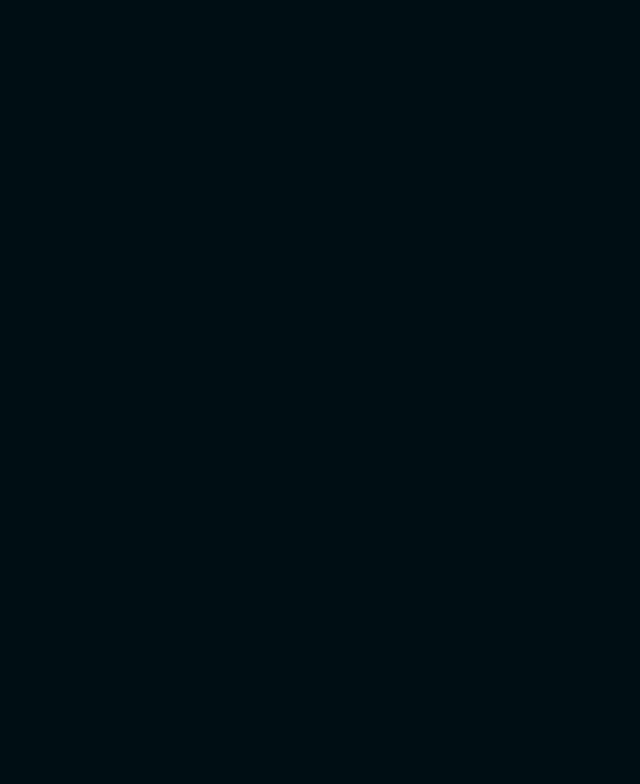
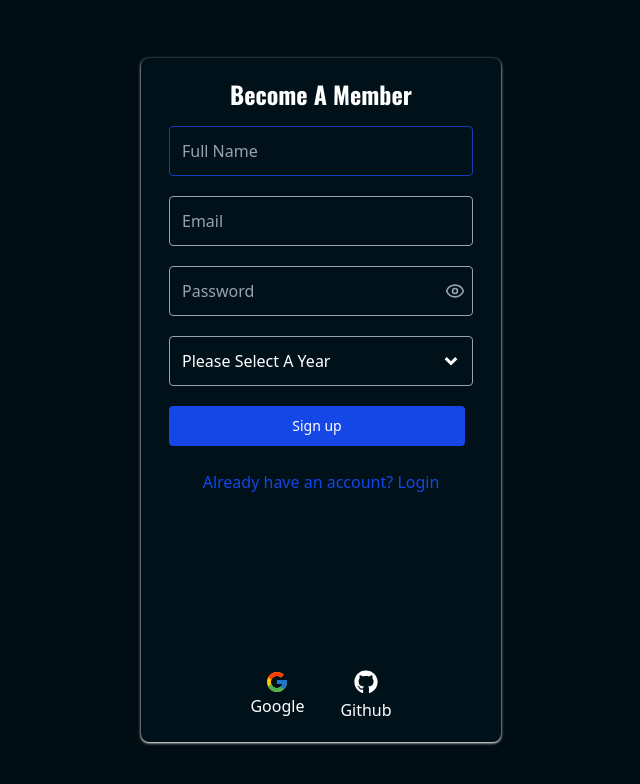
Before and after one commit to zunaiddev/Attendance-system, a React (Vite) app: page /auth/signup in a window 1280 px wide. Shown: the top 784 px of the page, without its empty margins (319-959 px from the left). Built offline with nearby package versions, Linux system fonts and the light colour scheme.

Commit message:
Creating Signup Page

```diff
--- a/src/App.jsx
+++ b/src/App.jsx
@@ -1,8 +1,10 @@
-import AuthLayout from "./layout/AuthLayout.jsx";
-import SignupPage from "./pages/SignupPage.jsx";
+import {RouterProvider} from "react-router-dom";
+import router from "./routes/AppRoutes.jsx";
 
 function App() {
-    return <AuthLayout><SignupPage></SignupPage></AuthLayout>;
+    return (
+        <RouterProvider router={router}/>
+    );
 }
 
 export default App
--- a/src/components/Signup.jsx
+++ b/src/components/Auth/SignupForm.jsx
@@ -1,34 +1,55 @@
-import InputField from "./common/InputField.jsx";
-import LinkField from "./common/LinkField.jsx";
-import Button from "./common/Button.jsx";
-import {FaGithub} from "react-icons/fa";
-import {FcGoogle} from "react-icons/fc";
+import InputField from "../UI/InputField.jsx";
+import Button from "../UI/Button.jsx";
 import {useForm} from "react-hook-form";
+import SelectField from "../UI/SelectField.jsx";
 
-function Signup() {
+function SignupForm() {
     const {
         register,
         handleSubmit,
         formState: {errors, isSubmitting},
     } = useForm();
 
+    const allCourses = [
+        // 🔧 Technical / IT
+        "BCA", "B.Tech", "B.E", "B.Sc CS", "B.Sc IT", "MCA", "M.Tech", "M.Sc CS", "PGDCA",
+
+        // 📚 Arts / Humanities
+        "BA", "MA", "BFA", "MFA", "BSW", "MSW",
+
+        // 🧪 Science
+        "B.Sc", "M.Sc", "B.Sc Physics", "B.Sc Chemistry", "B.Sc Maths", "B.Sc Biology",
+
+        // 💼 Commerce / Management
+        "B.Com", "M.Com", "BBA", "MBA", "BBM", "CA", "CMA", "CS",
+
+        // 🏥 Medical / Health
+        "MBBS", "BDS", "BAMS", "BHMS", "BPT", "B.Sc Nursing", "Pharm D", "B.Pharm", "M.Pharm",
+
+        // ⚖️ Law
+        "LLB", "LLM", "BA LLB", "BBA LLB",
+
+        // 🎨 Design / Media
+        "B.Des", "M.Des", "BMM", "BJMC", "MJMC", "BFD", "Animation", "Graphics Design",
+
+        // ✈️ Others
+        "Hotel Management", "Travel & Tourism", "Mass Communication", "Event Management", "Fine Arts", "Fashion Design"
+    ];
+
+    const years = ["1st", "2nd", "3rd", "4th"];
+
+
     async function onSubmit(data) {
         await new Promise(res => setTimeout(res, 2000));
         console.log(data);
     }
 
-    return (
-        <div
-            className="flex flex-col bg-[var(--bg-color)] py-5 px-7  rounded-lg gap-4 shadow-sm shadow-gray-100 w-90">
-            <div className="flex justify-center">
-                <h1 className="heading">Become A Member</h1>
-            </div>
-            <form onSubmit={handleSubmit(onSubmit)}>
+    return <form onSubmit={handleSubmit(onSubmit)}>
                 <div className="space-y-5">
-                    <InputField type="text" placeholder="Name" autoComplete="name" register={register("name", {
+                    <InputField type="text" placeholder="Full Name" autoComplete="name" register={register("name", {
                         required: "Name is required",
                         pattern: {value: /^[a-zA-Z][a-zA-Z\s'-]{1,49}$/, message: "Invalid Name"},
-                    })} errors={errors.name}/>
+                    })} errors={errors.name} autoFocus={true}/>
                     <InputField type="email" placeholder="Email" autoComplete="email" register={register("email", {
                         required: "Email is required",
                         pattern: {
@@ -36,6 +57,7 @@ function Signup() {
                             message: "Invalid Email"
                         },
                     })} errors={errors.email}/>
+
                     <InputField type="password" placeholder="Password" autoComplete="password"
                                 register={register("password", {
                                     required: "Password is required",
@@ -44,22 +66,13 @@ function Signup() {
                                         message: "Weak Password"
                                     },
                                 })} errors={errors.password}/>
+
+                    <SelectField register={register("course", {
+                        required: "Course is required",
+                    })} list={years} errors={errors.course}/>
                     <Button text="Sign up" isSubmitting={isSubmitting}/>
                 </div>
             </form>
-            <LinkField to="/" text="Home page"/>
-            <div className="flex justify-center gap-9 justify-self-end mt-40">
-                <center className="cursor-pointer">
-                    <FcGoogle className="size-6"/>
-                    <span>Google</span>
-                </center>
-                <center className="cursor-pointer">
-                    <FaGithub className="size-6 mb-1"/>
-                    <span>Github</span>
-                </center>
-            </div>
-        </div>
-    );
 }
 
-export default Signup;
+export default SignupForm;
--- a/src/components/common/InputField.jsx
+++ b/src/components/UI/InputField.jsx
@@ -2,7 +2,15 @@ import PropTypes from 'prop-types';
 import {LuEye, LuEyeOff} from "react-icons/lu";
 import {useState} from "react";
 
-function InputField({label = null, placeholder = "", autoComplete = "", type = "text", register, errors}) {
+function InputField({
+                        label = null,
+                        placeholder = "",
+                        autoComplete = "",
+                        type = "text",
+                        register,
+                        errors,
+                        autoFocus = false
+                    }) {
     const [show, setShow] = useState(false);
 
     function handleShow(){
@@ -15,6 +23,7 @@ function InputField({label = null, placeholder = "", autoComplete = "", type = "
             <div className="relative">
                 <input className={`border w-full rounded-sm py-3 px-3 outline-none border-gray-400
              placeholder:text-gray-400 font-sans ${errors ? "border-red-600" : "focus:border-blue-800"}`}
+                       autoFocus={autoFocus}
                        placeholder={placeholder} autoComplete={autoComplete} type={type === "password" ? (show ? "text" : "password") : type}
                 {...register}/>
                 {type === "password" && (show ?
@@ -37,6 +46,7 @@ InputField.propTypes = {
     type: PropTypes.string,
     register: PropTypes.object.isRequired,
     errors: PropTypes.object.isRequired,
+    autoFocus: PropTypes.bool,
 }
 
 export default InputField;
--- a/src/components/common/LinkField.jsx
+++ b/src/components/UI/LinkField.jsx
@@ -1,11 +1,12 @@
 import PropTypes from "prop-types";
+import {Link} from "react-router-dom";
 
 function LinkField({to, text}) {
     return (
         <div className="w-full flex justify-center">
-            <span className="text-blue-700 hover:text-blue-800 cursor-pointer w-fit">
+            <Link to={to} className="text-blue-700 hover:text-blue-800 cursor-pointer w-fit">
               {text}
-            </span>
+            </Link>
         </div>
     );
 }
--- /dev/null
+++ b/src/components/UI/SelectField.jsx
@@ -0,0 +1,31 @@
+import PropTypes from "prop-types";
+import {RiArrowDropDownLine} from "react-icons/ri";
+
+function SelectField({list, label, register, errors}) {
+    return (
+        <div className="w-full flex flex-col">
+            {label && <label className="text-white font-sans font-semibold">{label}</label>}
+            <div className="relative">
+                <select {...register}
+                        className="w-full border rounded-sm py-3 px-3 outline-none border-gray-400 cursor-pointer appearance-none">
+                    <option value="" disabled selected>Please Select A Year</option>
+                    {list.map((item, index) => <option key={index} value={item}
+                                                       className="bg-transparent">{item}</option>)}
+                </select>
+                <RiArrowDropDownLine
+                    className="pointer-events-none absolute right-1 size-9 top-1/2 transform -translate-y-1/2 "/>
+            </div>
+
+            {errors && <span className="text-[12px] ml-1 text-red-600 mt-1">{errors.message}</span>}
+        </div>
+    );
+}
+
+SelectField.propTypes = {
+    list: PropTypes.array.isRequired,
+    label: PropTypes.string,
+    register: PropTypes.object,
+    errors: PropTypes.object
+}
+
+export default SelectField;
--- a/src/layout/AuthLayout.jsx
+++ b/src/layout/AuthLayout.jsx
@@ -1,10 +1,58 @@
-import {Outlet} from 'react-router-dom';
+import {Outlet, useLocation, useNavigate} from 'react-router-dom';
+import LinkField from "../components/UI/LinkField.jsx";
+import {FcGoogle} from "react-icons/fc";
+import {FaGithub} from "react-icons/fa";
+import {useEffect, useState} from "react";
 
 function AuthLayout() {
+    let location = useLocation();
+    let navigate = useNavigate();
+    const [{header, to, text}, setData] = useState({});
+
+    useEffect(() => {
+        if (location.pathname === "/auth") {
+            navigate("/auth/signup", {replace: true});
+        }
+
+        if (location.pathname === "/auth/signup") {
+            setData({
+                header: "Become A Member",
+                to: "/auth/login",
+                text: "Already have an account? Login",
+            });
+        } else if (location.pathname === "/auth/login") {
+            setData({
+                header: "Welcome Back",
+                to: "/auth/signup",
+                text: "Don't have an account? Signup",
+            });
+        }
+    }, [location.pathname, navigate]);
+
+
+    console.log(location);
+
     return (
-        <center>
-            <Outlet/>
-        </center>
+        <div className="w-full h-screen flex justify-center items-center ">
+            <div
+                className="flex flex-col bg-[var(--bg-color)] py-5 px-7  rounded-lg gap-4 shadow-sm shadow-gray-100 w-90">
+                <div className="flex justify-center">
+                    <h1 className="heading">{header}</h1>
+                </div>
+                <Outlet/>
+                <LinkField to={to} text={text}/>
+                <div className="flex justify-center gap-9 justify-self-end mt-40">
+                    <center className="cursor-pointer">
+                        <FcGoogle className="size-6"/>
+                        <span>Google</span>
+                    </center>
+                    <center className="cursor-pointer">
+                        <FaGithub className="size-6 mb-1"/>
+                        <span>Github</span>
+                    </center>
+                </div>
+            </div>
+        </div>
     );
 }
 
--- /dev/null
+++ b/src/pages/Login.jsx
@@ -0,0 +1,7 @@
+function Login() {
+    return (
+        <h1>Login Page</h1>
+    );
+}
+
+export default Login;
--- /dev/null
+++ b/src/pages/Signup.jsx
@@ -0,0 +1,7 @@
+import SignupForm from "../components/Auth/SignupForm.jsx";
+
+function Signup() {
+    return <SignupForm/>;
+}
+
+export default Signup;
--- a/src/pages/SignupPage.jsx
+++ /dev/null
@@ -1,9 +0,0 @@
-import Signup from "../components/Signup.jsx";
-
-function SignupPage() {
-    return (
-        <Signup/>
-    );
-}
-
-export default SignupPage;
```
Also changed, not shown: src/routes/AppRoutes.jsx (+16 -4 lines), src/components/UI/Button.jsx (renamed from src/components/common/Button.jsx), src/pages/LoginPage.jsx (deleted).
